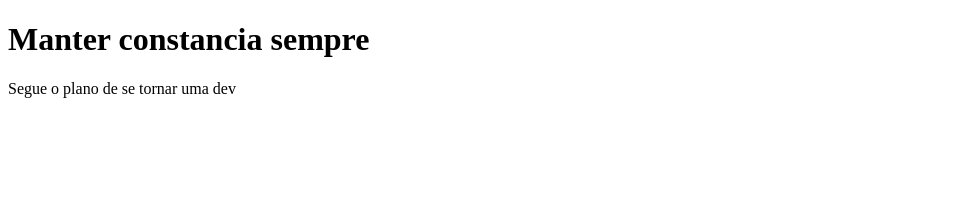
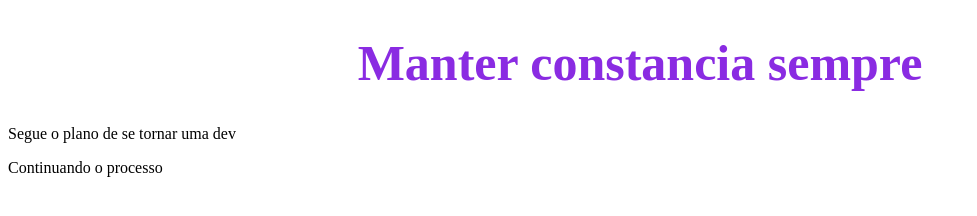
Before and after one commit to SamyAraujo/Teste-Git, a plain HTML site: page index.html in a window 1280 px wide. Shown: the whole page, without its empty margins (0-977 px from the left). Drawn offline with Linux system fonts and the light colour scheme.

Commit message:
Mudanças

```diff
--- a/index.html
+++ b/index.html
@@ -3,10 +3,12 @@
   <head>
     <meta charset="UTF-8" />
     <meta name="viewport" content="width=device-width, initial-scale=1.0" />
+    <link rel="stylesheet" href="/style.css" />
     <title>Praticas do Git</title>
   </head>
   <body>
     <h1>Manter constancia sempre</h1>
     <p>Segue o plano de se tornar uma dev</p>
+    <p>Continuando o processo</p>
   </body>
 </html>
--- /dev/null
+++ b/style.css
@@ -0,0 +1,5 @@
+h1 {
+  font-size: 50px;
+  color: blueviolet;
+  text-align: center;
+}
```
